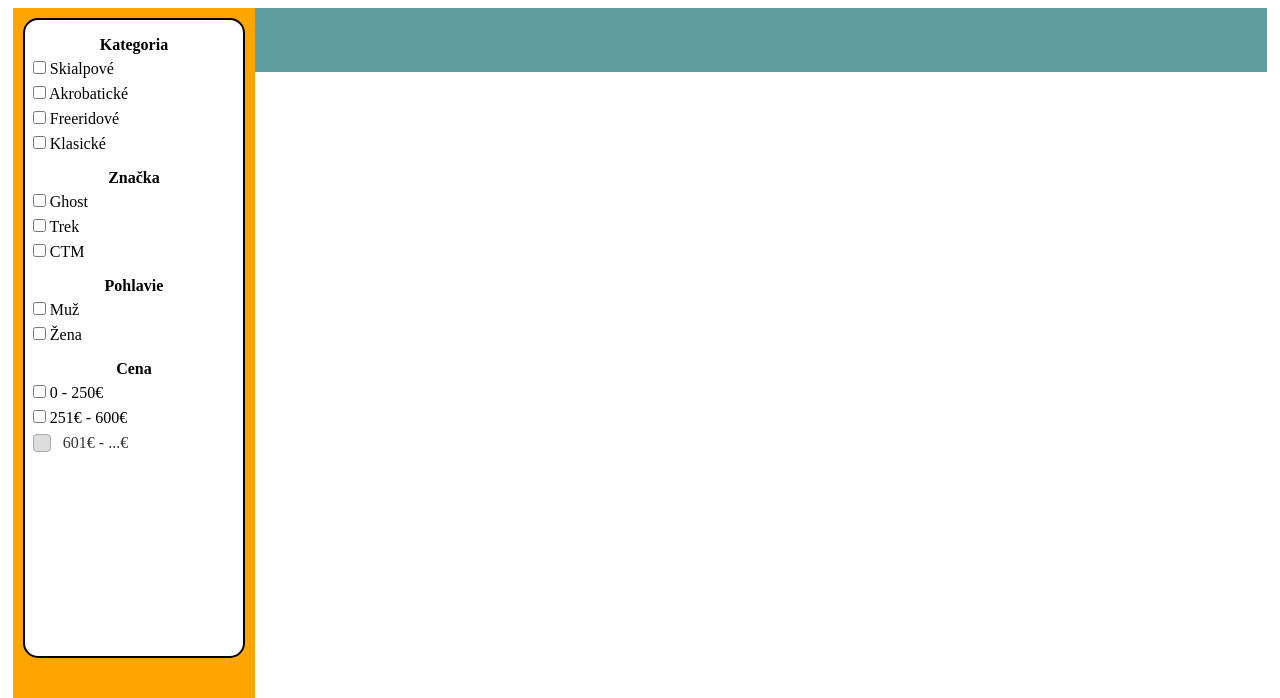
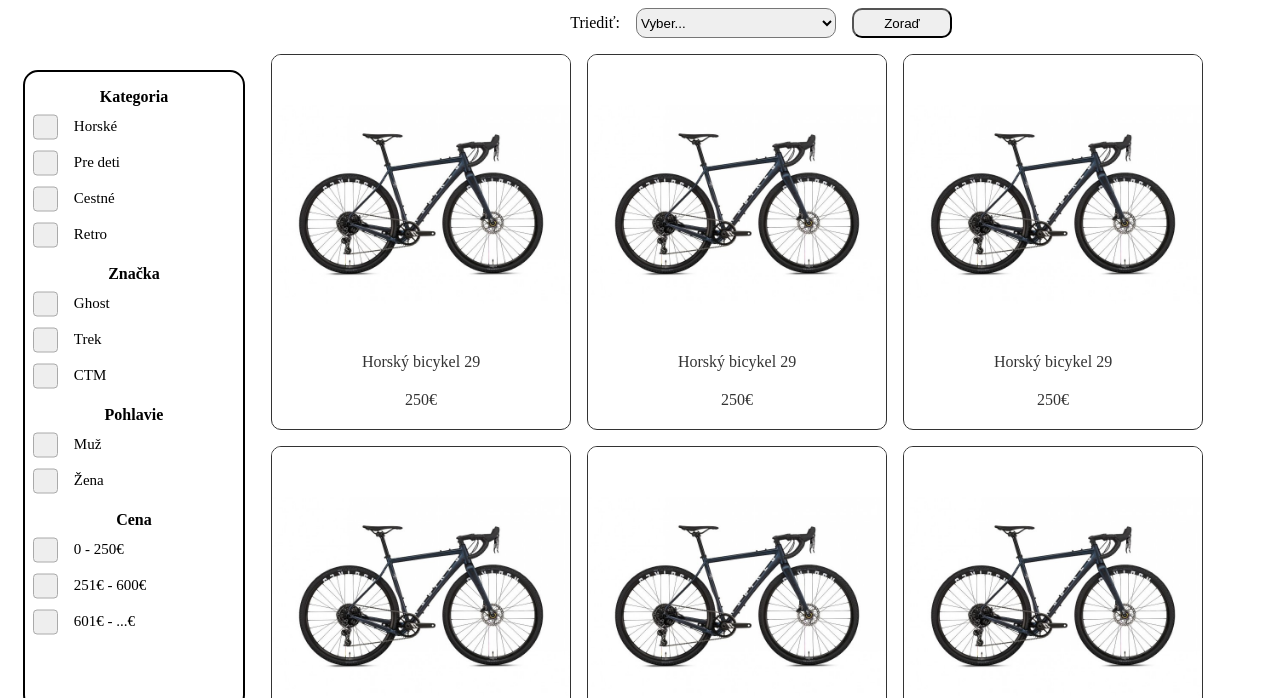
Before and after one commit to LarryVayo/WTECH, a website: page products.html in a window 1280 px wide. Shown: the part 102-800 px from the top of the page. Drawn offline with Linux system fonts and the light colour scheme.

Commit message:
Product stránka

```diff
--- a/css/main_product_page.css
+++ b/css/main_product_page.css
@@ -4,18 +4,22 @@
     width: 98%;
     height: 1600px;
     margin: auto;
-    background-color: orange;
 }
 
 .filter{
     display: flex;
+    position: sticky;
+    top: 10px;
+    z-index: 100;
     height: 40%;
     width: 18%;
     background-color: white;
     border: 2px solid black;
     border-radius: 15px;
     flex-direction: column;
-    margin: 10px;
+    margin-top: 62px;
+    margin-right: 10px;
+    margin-left: 10px;
 }
 
 .nadpis{
@@ -35,80 +39,171 @@
     gap: 7px;
 }
 
-.checkbox-container {
-    display: inline-block;
+
+
+.container {
+    display: flex;               /* Nastavené na flex pre vertikálne centrovanie */
+    align-items: center;         /* Vertikálne centrovanie */
     position: relative;
-    padding-left: 30px; /* miesto pre vlastný checkbox */
-    margin-bottom: 0;
+    height: 100%;
+    padding-left: 35px;
+    margin-bottom: 12px;
     cursor: pointer;
+    font-size: 15px;  /* Znížená veľkosť textu (predtým 18px) */
     user-select: none;
-    font-size: 1rem;
-    color: #333;
+    color: black;
 }
 
-/* Skrytie skutočného checkboxu */
-.checkbox-container input[type="checkbox"] {
+/* Skrytie predvoleného checkboxu */
+.container input {
     position: absolute;
     opacity: 0;
     cursor: pointer;
+    height: 0;
+    width: 0;
 }
 
-/* Vlastný štýl pre checkmark (box) */
+/* Vlastný checkbox – box */
 .checkmark {
     position: absolute;
     top: 50%;
     left: 0;
     transform: translateY(-50%);
-    height: 18px;
-    width: 18px;
-    background-color: #ddd;  /* svetlosivá farba, lepšia viditeľnosť na bielom pozadí */
-    border: 1px solid #aaa;  /* tmavší odtieň pre border */
+    height: 25px;
+    width: 25px;
+    background-color: #eee;
+    border: 1px solid #aaa;
     border-radius: 4px;
     transition: background-color 0.2s, border-color 0.2s;
 }
 
-/* Hover efekt pre custom checkbox */
-.checkbox-container:hover .checkmark {
+/* Hover efekt – zmena farby */
+.container:hover input ~ .checkmark {
     background-color: #ccc;
 }
 
-/* Pseudo-element pre fajku */
-.checkmark::after {
+/* Keď je checkbox zaškrtnutý, zmena farby na zelenú */
+.container input:checked ~ .checkmark {
+    background-color: green;
+    border-color: green;
+}
+
+/* Fajka – skrytá predvolene */
+.checkmark:after {
     content: "";
     position: absolute;
     display: none;
-    left: 6px;
-    top: 2px;
-    width: 3px;
-    height: 8px;
+}
+
+/* Zobrazenie fajky, keď je checkbox zaškrtnutý */
+.container input:checked ~ .checkmark:after {
+    display: block;
+}
+
+/* Štýl pre fajku */
+.container .checkmark:after {
+    left: 9px;
+    top: 5px;
+    width: 5px;
+    height: 10px;
     border: solid white;
-    border-width: 0 2px 2px 0;
+    border-width: 0 3px 3px 0;
     transform: rotate(45deg);
 }
 
-/* Keď je checkbox zaškrtnutý */
-.checkbox-container input[type="checkbox"]:checked ~ .checkmark {
-    background-color: #007bff;  /* modrá farba */
-    border-color: #007bff;
+/* Štýly pre text v checkboxe */
+.label-text {
+    margin-left: 6px;
+    vertical-align: middle;
+    color: black;
+    font-weight: normal;
 }
 
-/* Zobrazí fajku pri zaškrtnutí */
-.checkbox-container input[type="checkbox"]:checked ~ .checkmark::after {
-    display: block;
+/* Ak je checkbox zaškrtnutý, text bude tučný */
+.container input:checked ~ .label-text {
+    font-weight: bold;
 }
 
 
 
 .products {
     display: flex;
+    flex-direction: column;
     width: 82%;
     height: 100%;
     background-color: white;
 }
 
+.products_board{
+    display: flex;
+    flex-wrap: wrap;
+    gap: 1rem;
+    padding: 1rem;
+    height: auto;
+    width: 100%;
+    align-items: flex-start;
+    align-content: flex-start;
+}
+
+.product_item {
+    width: 300px;
+    min-width: 200px;
+    border-radius: 10px;
+    border: solid 1px #333;
+    overflow: hidden;
+    transition: box-shadow 0.3s ease;
+}
+
+.product_item:hover {
+    box-shadow: 0 8px 16px rgba(0, 0, 0, 0.3);
+}
+
+.product_picture img {
+    display: flex;
+    max-width: 100%;
+    height: auto;
+    object-fit: contain; /* alebo contain, podľa potreby */
+}
+
+.caption {
+    color: #333;
+    width: auto;
+    height: auto;/* napr. ak máš pevnú šírku */
+    text-decoration: none;
+    display: block;
+    margin-bottom: 20px;      /* zarovná blok horizontálne na stred */
+    text-align: center;  /* zároveň vycentruje obsah vo vnútri */
+    align-content: center;
+}
+
+
 .product_header{
     display: flex;
-    height: 4%;
+    height: auto;
+    justify-content: center;
     width: 100%;
-    background-color: cadetblue;
 }
+
+.sort-container{
+    display: flex;
+    justify-content: center;
+    align-items: center;
+    gap: 1rem;
+}
+
+.sortSelect{
+    border-radius: 10px;
+    height: 30px;
+    width : 200px;
+}
+
+.sortButton{
+    border-radius: 10px;
+    height: 30px;
+    width: 100px;
+}
+
+.sortButton:hover{
+    transform: translateY(-3px);
+    box-shadow: 0 6px 8px rgba(0,0,0,0.3);
+}
--- a/css/novinky_akcie.css
+++ b/css/novinky_akcie.css
@@ -32,6 +32,7 @@
     display: flex;
     flex-wrap: wrap;
     gap: 1rem;
+    width: 98%;
     padding: 1rem;
     height: 100%;
     justify-content: center;
--- a/products.html
+++ b/products.html
@@ -58,85 +58,96 @@
     <p class="nadpis">Kategoria</p>
     <div class="categories">
       <div class="filter-item">
-        <label>
-          <input type="checkbox" name="type" value="skialp">
-          Skialpové
+        <label class="container">
+          <input type="checkbox">
+          <span class="checkmark"></span>
+          <span class="label-text">Horské</span>
         </label>
       </div>
       <div class="filter-item">
-        <label>
-          <input type="checkbox" name="type" value="akrobaticke">
-          Akrobatické
+        <label class="container">
+          <input type="checkbox">
+          <span class="checkmark"></span>
+          <span class="label-text">Pre deti</span>
         </label>
       </div>
       <div class="filter-item">
-        <label>
-          <input type="checkbox" name="type" value="freeride">
-          Freeridové
+        <label class="container">
+          <input type="checkbox">
+          <span class="checkmark"></span>
+          <span class="label-text">Cestné</span>
         </label>
       </div>
       <div class="filter-item">
-        <label>
-          <input type="checkbox" name="type" value="klasicke">
-          Klasické
+        <label class="container">
+          <input type="checkbox">
+          <span class="checkmark"></span>
+          <span class="label-text">Retro</span>
         </label>
       </div>
     </div>
     <p class="nadpis">Značka</p>
     <div class="categories">
       <div class="filter-item">
-        <label>
-          <input type="checkbox" name="type" value="Ghost">
-          Ghost
+        <label class="container">
+          <input type="checkbox">
+          <span class="checkmark"></span>
+          <span class="label-text">Ghost</span>
         </label>
       </div>
       <div class="filter-item">
-        <label>
-          <input type="checkbox" name="type" value="Trek">
-          Trek
+        <label class="container">
+          <input type="checkbox">
+          <span class="checkmark"></span>
+          <span class="label-text">Trek</span>
         </label>
       </div>
       <div class="filter-item">
-        <label>
-          <input type="checkbox" name="type" value="CTM">
-          CTM
+        <label class="container">
+          <input type="checkbox">
+          <span class="checkmark"></span>
+          <span class="label-text">CTM</span>
         </label>
       </div>
     </div>
     <p class="nadpis">Pohlavie</p>
     <div class="categories">
       <div class="filter-item">
-        <label>
-          <input type="checkbox" name="type" value="Muž">
-          Muž
+        <label class="container">
+          <input type="checkbox">
+          <span class="checkmark"></span>
+          <span class="label-text">Muž</span>
         </label>
       </div>
       <div class="filter-item">
-        <label>
-          <input type="checkbox" name="type" value="Žena">
-          Žena
+        <label class="container">
+          <input type="checkbox">
+          <span class="checkmark"></span>
+          <span class="label-text">Žena</span>
         </label>
       </div>
     </div>
     <p class="nadpis">Cena</p>
     <div class="categories">
       <div class="filter-item">
-        <label>
-          <input type="checkbox" name="type" value="Muž">
-          0 - 250€
+        <label class="container">
+          <input type="checkbox">
+          <span class="checkmark"></span>
+          <span class="label-text">0 - 250€</span>
         </label>
       </div>
       <div class="filter-item">
-        <label>
-          <input type="checkbox" name="type" value="Žena">
-          251€ - 600€
+        <label class="container">
+          <input type="checkbox">
+          <span class="checkmark"></span>
+          <span class="label-text">251€ - 600€</span>
         </label>
       </div>
       <div class="filter-item">
-        <label class="checkbox-container">
-          <input type="checkbox" name="price" value="601-...">
+        <label class="container">
+          <input type="checkbox">
           <span class="checkmark"></span>
-          601€ - ...€
+          <span class="label-text">601€ - ...€</span>
         </label>
       </div>
     </div>
@@ -144,7 +155,74 @@
 
   <div class="products">
     <div class="product_header">
+      <div class="sort-container">
+        <label>Triediť:</label>
+        <select class="sortSelect" id="sortSelect" name="sortSelect">
+          <option value="none">Vyber...</option>
+          <option value="price_asc">Cena (od najnižšej)</option>
+          <option value="price_desc">Cena (od najvyššej)</option>
+          <option value="avalibity">Dostupnosť</option>
+        </select>
+        <button class="sortButton" id="sortButton">Zoraď</button>
+      </div>
+    </div>
 
+    <div class="products_board">
+      <div class="product_item">
+        <a href="#" class="product_picture">
+          <img src="item\bike_item.jpg" alt="bike">
+        </a>
+        <p class="caption">Horský bicykel 29</p>
+        <p class="caption">250€</p>
+      </div>
+
+      <div class="product_item">
+        <a href="#" class="product_picture">
+          <img src="item\bike_item.jpg" alt="bike">
+        </a>
+        <p class="caption">Horský bicykel 29</p>
+        <p class="caption">250€</p>
+      </div>
+
+      <div class="product_item">
+        <a href="#" class="product_picture">
+          <img src="item\bike_item.jpg" alt="bike">
+        </a>
+        <p class="caption">Horský bicykel 29</p>
+        <p class="caption">250€</p>
+      </div>
+
+      <div class="product_item">
+        <a href="#" class="product_picture">
+          <img src="item\bike_item.jpg" alt="bike">
+        </a>
+        <p class="caption">Horský bicykel 29</p>
+        <p class="caption">250€</p>
+      </div>
+
+      <div class="product_item">
+        <a href="#" class="product_picture">
+          <img src="item\bike_item.jpg" alt="bike">
+        </a>
+        <p class="caption">Horský bicykel 29</p>
+        <p class="caption">250€</p>
+      </div>
+
+      <div class="product_item">
+        <a href="#" class="product_picture">
+          <img src="item\bike_item.jpg" alt="bike">
+        </a>
+        <p class="caption">Horský bicykel 29</p>
+        <p class="caption">250€</p>
+      </div>
+
+      <div class="product_item">
+        <a href="#" class="product_picture">
+          <img src="item\bike_item.jpg" alt="bike">
+        </a>
+        <p class="caption">Horský bicykel 29</p>
+        <p class="caption">250€</p>
+      </div>
     </div>
   </div>
 </div>
```
Also changed, not shown: script_home.js (+41 -0 lines).
